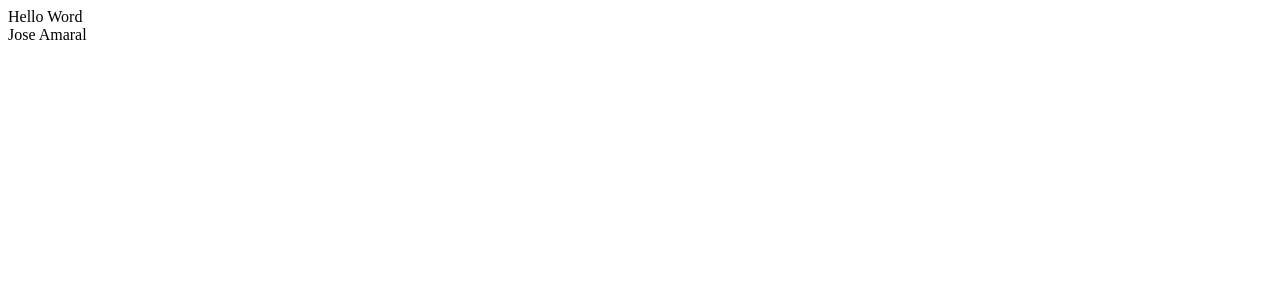
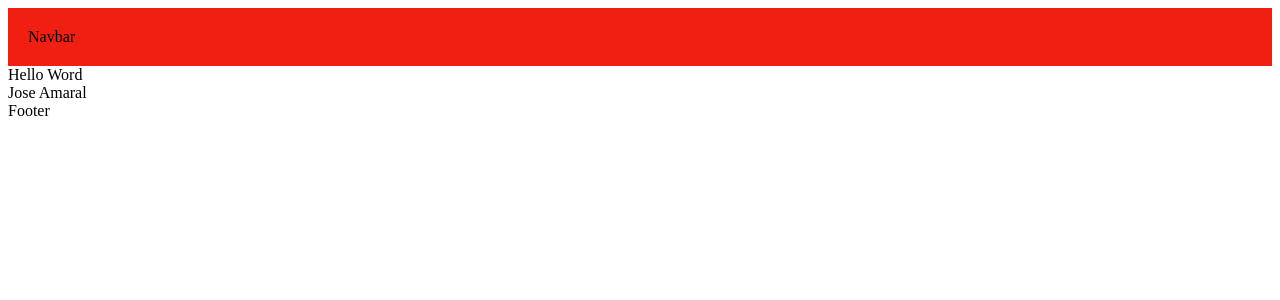
Before and after one commit to codeyourway-bootcamp/tigers-final-project, a React (Vite) app: page / in a window 1280 px wide. Shown: the top 300 px of the page. Built offline with nearby package versions, Linux system fonts and the light colour scheme.

Commit message:
criando componentes e testanto o estilo.

```diff
--- a/index.html
+++ b/index.html
@@ -3,7 +3,7 @@
   <head>
     <meta charset="UTF-8" />
     <meta name="viewport" content="width=device-width, initial-scale=1.0" />
-    <title>Vite + React</title>
+    <title>MoneyMinder</title>
   </head>
   <body>
     <div id="root"></div>
--- a/src/App.jsx
+++ b/src/App.jsx
@@ -1,5 +1,7 @@
 import { useEffect, useState } from "react";
 import { user_registration } from "./FakeDatabase";
+import Navbar from "./Components/Navbar";
+import Footer from "./Components/Footer";
 function App() {
   // Usando FakeDatabase com um estado
   const [users, setUsers] = useState(null);
@@ -10,13 +12,17 @@ function App() {
   }, []);
   return (
     <>
+      <Navbar/>
       <div>Hello Word</div>
       <div>
         {users
           ? users.data[0].user_first_name + " " + users.data[0].user_last_name
           : "Carregando..."}{" "}
+
       </div>
+      <Footer/>
     </>
+
   );
 }
 
--- /dev/null
+++ b/src/Components/Footer/index.jsx
@@ -0,0 +1,7 @@
+
+
+export default function Footer() {
+  return (
+    <div>Footer</div>
+  )
+}
--- /dev/null
+++ b/src/Components/Navbar/index.jsx
@@ -0,0 +1,6 @@
+import "./style.css"
+export default function Navbar() {
+  return (
+    <div className="navbar-container">Navbar</div>
+  )
+}
--- /dev/null
+++ b/src/Components/Navbar/style.css
@@ -0,0 +1,4 @@
+.navbar-container {
+    padding: 20px;
+    background-color: #f11f11;
+}
```
